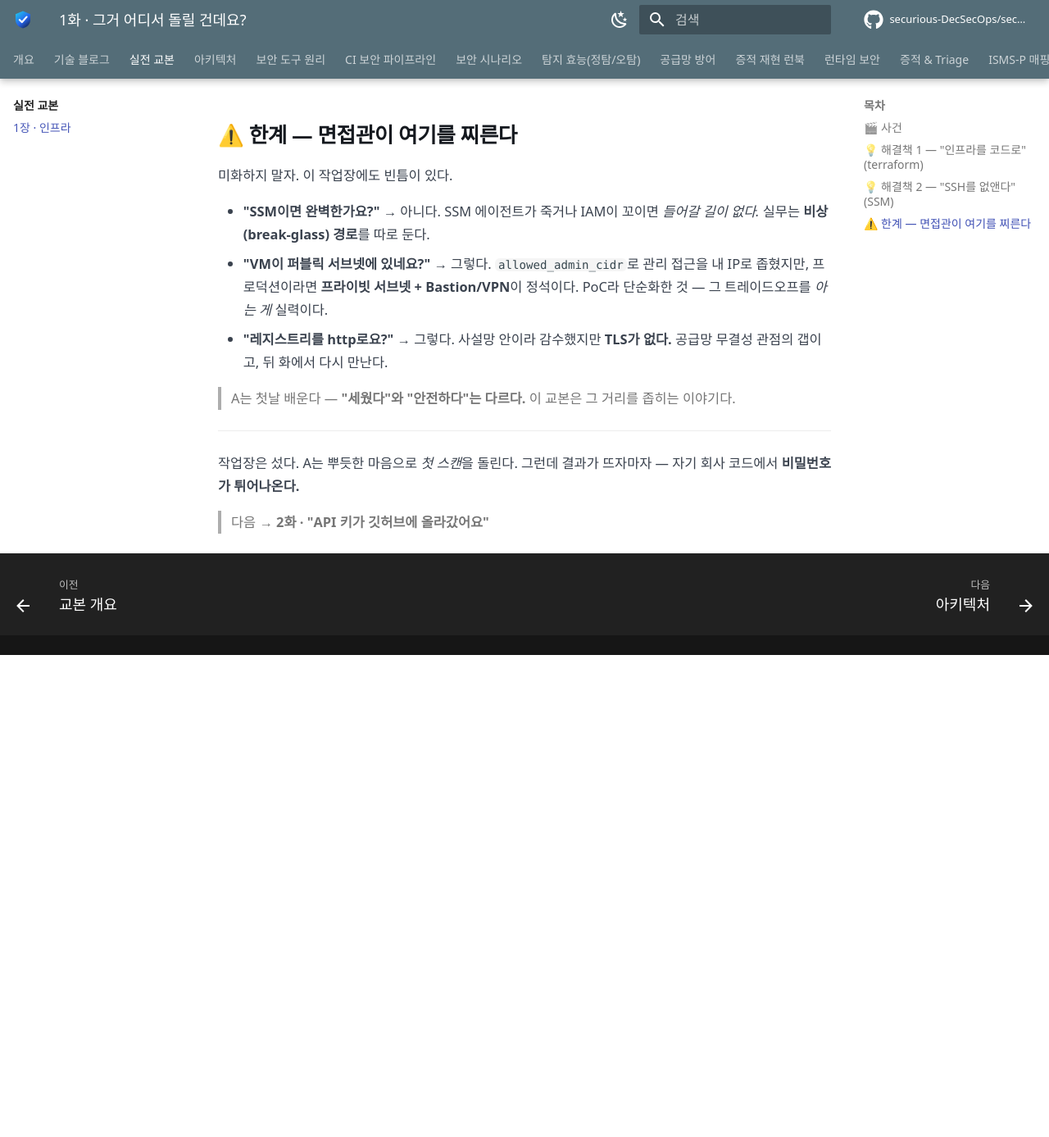
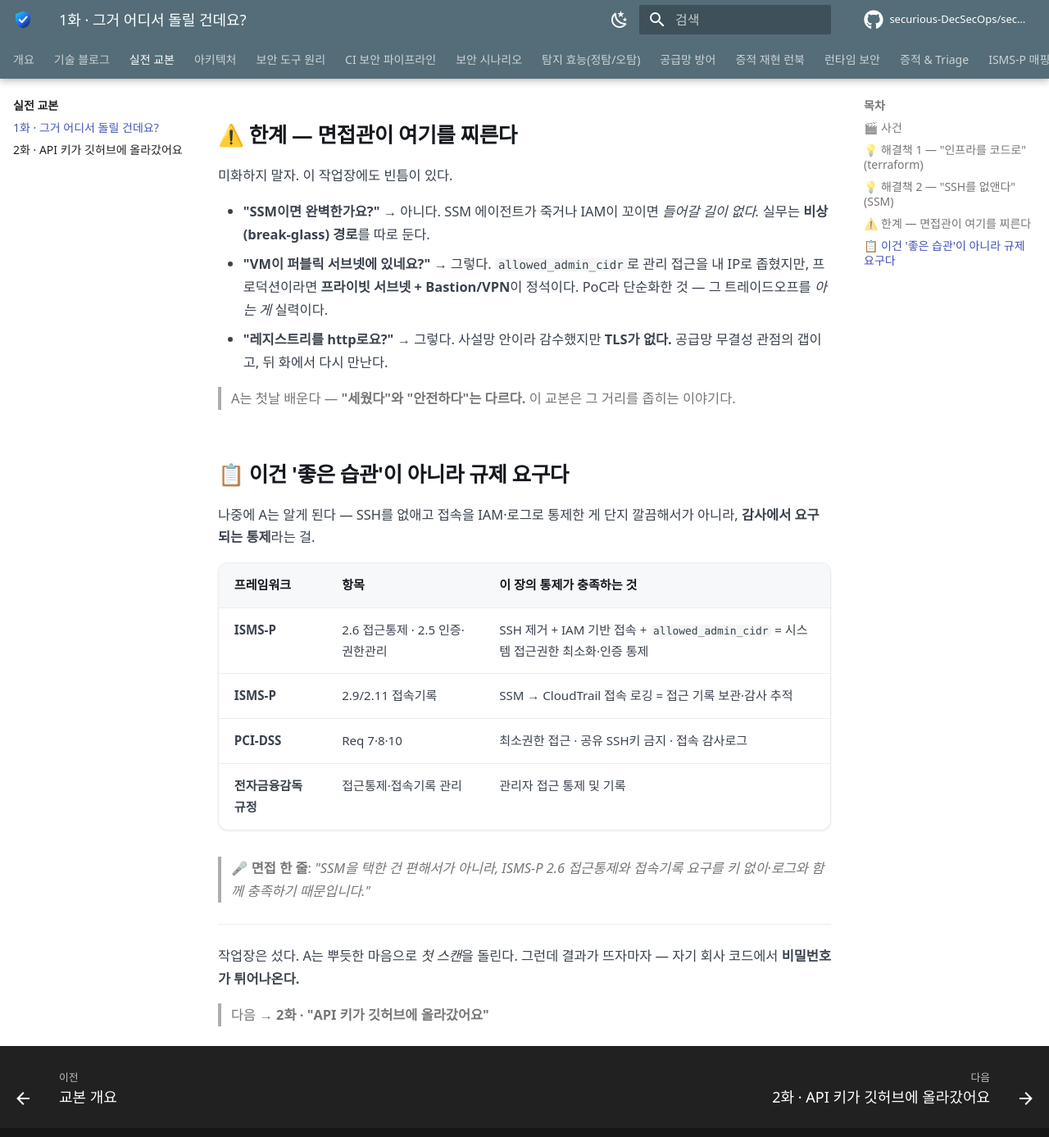
Before and after one commit to securious-DecSecOps/secubank-docs, an MkDocs documentation site: the page built from docs/textbook/01-infra.md, in a window 1280 px wide and 1400 px high, scrolled down 3153 px. Shown: the top 1387 px of the window at 82% size. Built offline with MkDocs 1.6.1 and Material for MkDocs 9.7.7, drawn with Linux system fonts in a browser that asks for light colours; some web fonts are replaced; comment, search, counter and statistics services are not loaded; before the commit the page ends 3952 px from its top, so only the background shows below that.

Commit message:
교본 2화(API키 사고→Gitleaks 실제 명령·결과·한계) + 각 장 마무리에 컴플라이언스 매핑(ISMS-P·PCI-DSS·전자금융) 섹션 도입(1화 소급) 완료

```diff
--- a/docs/textbook/01-infra.md
+++ b/docs/textbook/01-infra.md
@@ -78,6 +78,19 @@ aws ssm start-session --target i-05d583e02dcb52aef
 
 > A는 첫날 배운다 — **"세웠다"와 "안전하다"는 다르다.** 이 교본은 그 거리를 좁히는 이야기다.
 
+## 📋 이건 '좋은 습관'이 아니라 규제 요구다
+
+나중에 A는 알게 된다 — SSH를 없애고 접속을 IAM·로그로 통제한 게 단지 깔끔해서가 아니라, **감사에서 요구되는 통제**라는 걸.
+
+| 프레임워크 | 항목 | 이 장의 통제가 충족하는 것 |
+| --- | --- | --- |
+| **ISMS-P** | 2.6 접근통제 · 2.5 인증·권한관리 | SSH 제거 + IAM 기반 접속 + `allowed_admin_cidr` = 시스템 접근권한 최소화·인증 통제 |
+| **ISMS-P** | 2.9/2.11 접속기록 | SSM → CloudTrail 접속 로깅 = 접근 기록 보관·감사 추적 |
+| **PCI-DSS** | Req 7·8·10 | 최소권한 접근 · 공유 SSH키 금지 · 접속 감사로그 |
+| **전자금융감독규정** | 접근통제·접속기록 관리 | 관리자 접근 통제 및 기록 |
+
+> 🎤 **면접 한 줄**: *"SSM을 택한 건 편해서가 아니라, ISMS-P 2.6 접근통제와 접속기록 요구를 키 없이·로그와 함께 충족하기 때문입니다."*
+
 ---
 
 작업장은 섰다. A는 뿌듯한 마음으로 *첫 스캔*을 돌린다. 그런데 결과가 뜨자마자 — 자기 회사 코드에서 **비밀번호가 튀어나온다.**
--- a/mkdocs.yml
+++ b/mkdocs.yml
@@ -98,7 +98,8 @@ nav:
   - 기술 블로그: overview.md
   - 실전 교본:
     - 교본 개요: textbook/index.md
-    - 1장 · 인프라: textbook/01-infra.md
+    - 1화 · 그거 어디서 돌릴 건데요?: textbook/01-infra.md
+    - 2화 · API 키가 깃허브에 올라갔어요: textbook/02-gitleaks.md
   - 아키텍처: architecture.md
   - 보안 도구 원리: security-tools.md
   - CI 보안 파이프라인: ci-security-pipeline.md
```
Also changed, not shown: docs/textbook/02-gitleaks.md (added, +70 -0 lines).
